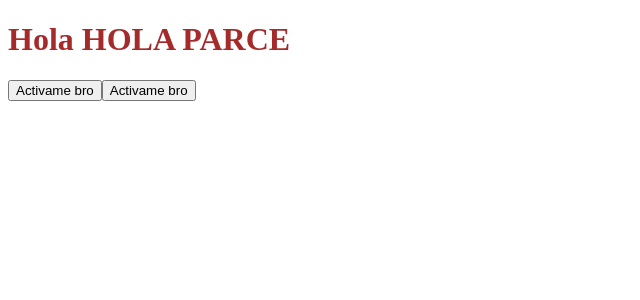
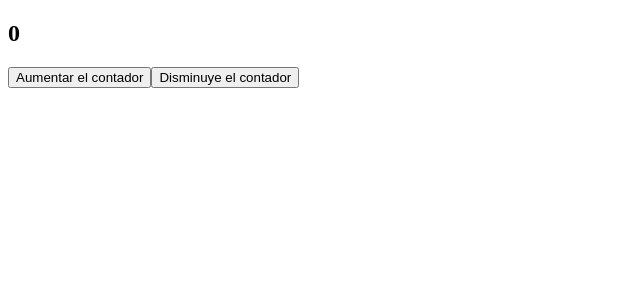
Before and after one commit to IsraelDiazAcosta/Mi-primer-Vue, a Vue app: page / in a window 1280 px wide. Shown: the top 300 px of the page, without its empty margins (0-640 px from the left). Built offline with nearby package versions, Linux system fonts and the light colour scheme.

Commit message:
feat_desafio de contador_cumpli con el desafio del contador donde el contador es menor que 0 se pone rojo y si es mayor que 0 se pone verde :sparkles:

```diff
--- a/src/App.vue
+++ b/src/App.vue
@@ -1,17 +1,24 @@
 
 <script setup>
+import { ref } from 'vue';
 const name="Hola parce";
 
-const handleClick=(message)=>{
-  console.log('message')
+const counter=ref(0);
+const increment=()=>{
+  counter.value++;
 }
 
+const disminuir=() =>{
+  counter.value--;
+}
 </script>
 
 <template>
-  <h1> Hola {{ name .toUpperCase()}} </h1>
-  <button v-on:click="handleClick('me activaste')">Activame bro</button>
-  <button @click="handleClick('me activaste')">Activame bro</button>
+  <h2  :style="{color:counter<0 ? 'red':counter>0 ? 'green': 'black'}">
+    {{ counter }}
+  </h2>
+  <button @click="increment">Aumentar el contador</button>
+  <button @click="disminuir">Disminuye el contador</button>
 
 
   </template>
```
